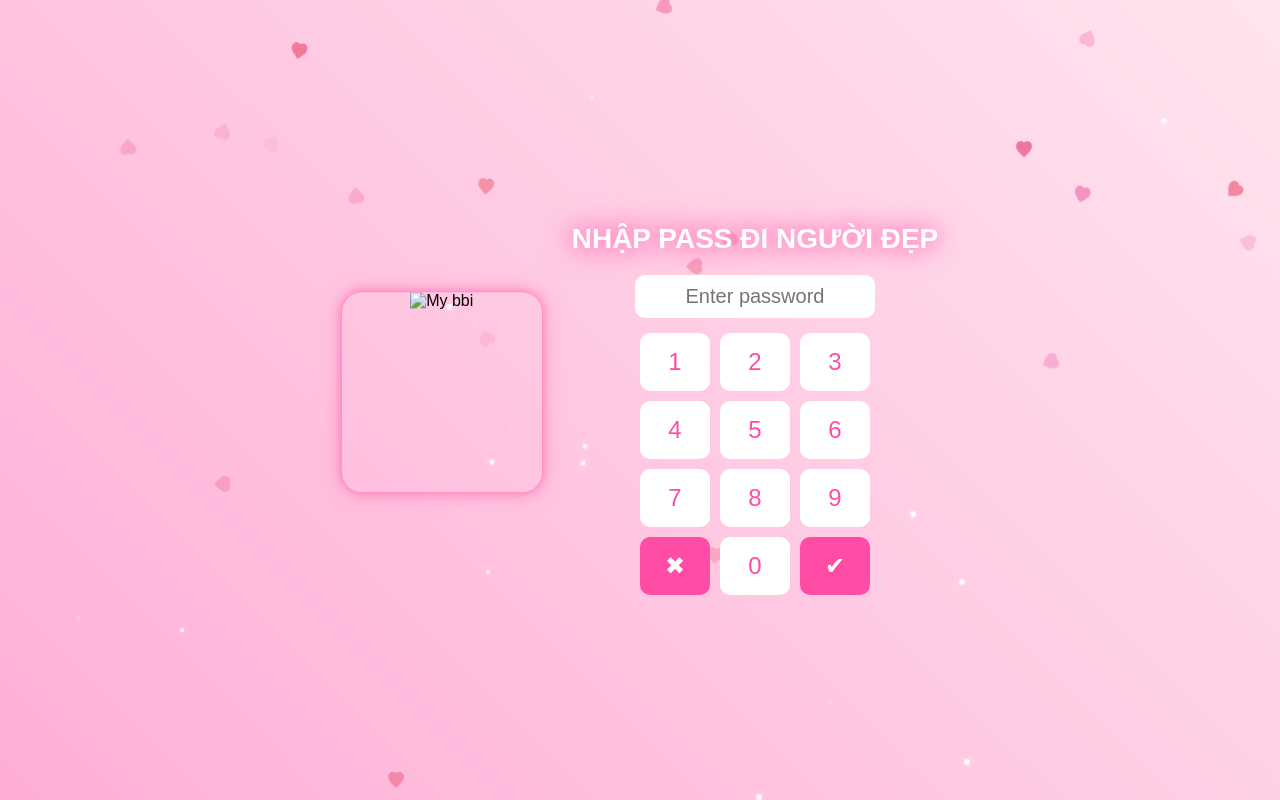
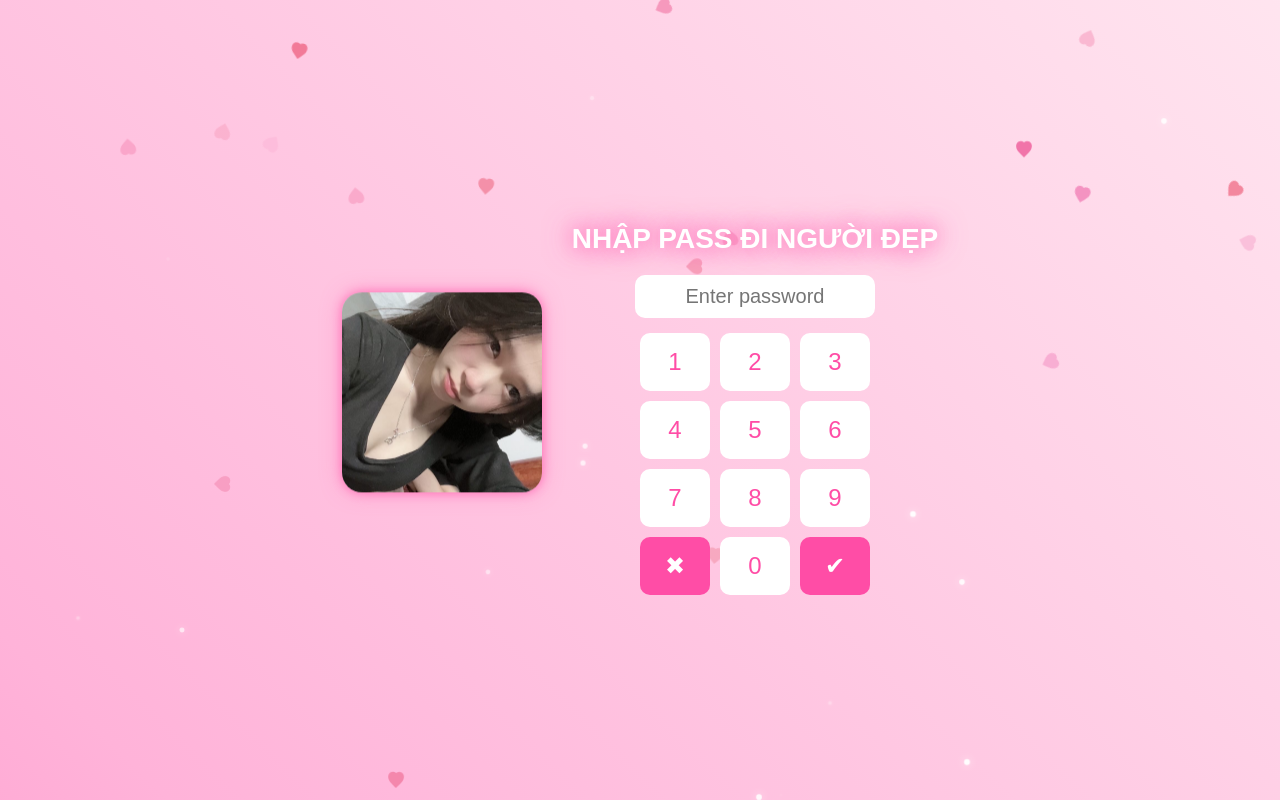
Before and after one commit to thichanbanhbao/birthday-page-to-her, a plain HTML site: page index.html in a window 1280 px wide. Shown: the top 800 px of the page. Drawn offline with Linux system fonts and the light colour scheme.

Commit message:
Update index.html

```diff
--- a/index.html
+++ b/index.html
@@ -192,7 +192,7 @@
   <audio id="bgMusic" src="assets/music/abc.mp3" autoplay loop></audio>
   <div class="container">
     <div class="avatar">
-      <img src="assets/images/bb0.jpg" alt="My bbi">
+      <img src="bb0.jpg" alt="My bbi">
     </div>
 
     <div class="password-section" id="passwordSection">
```
